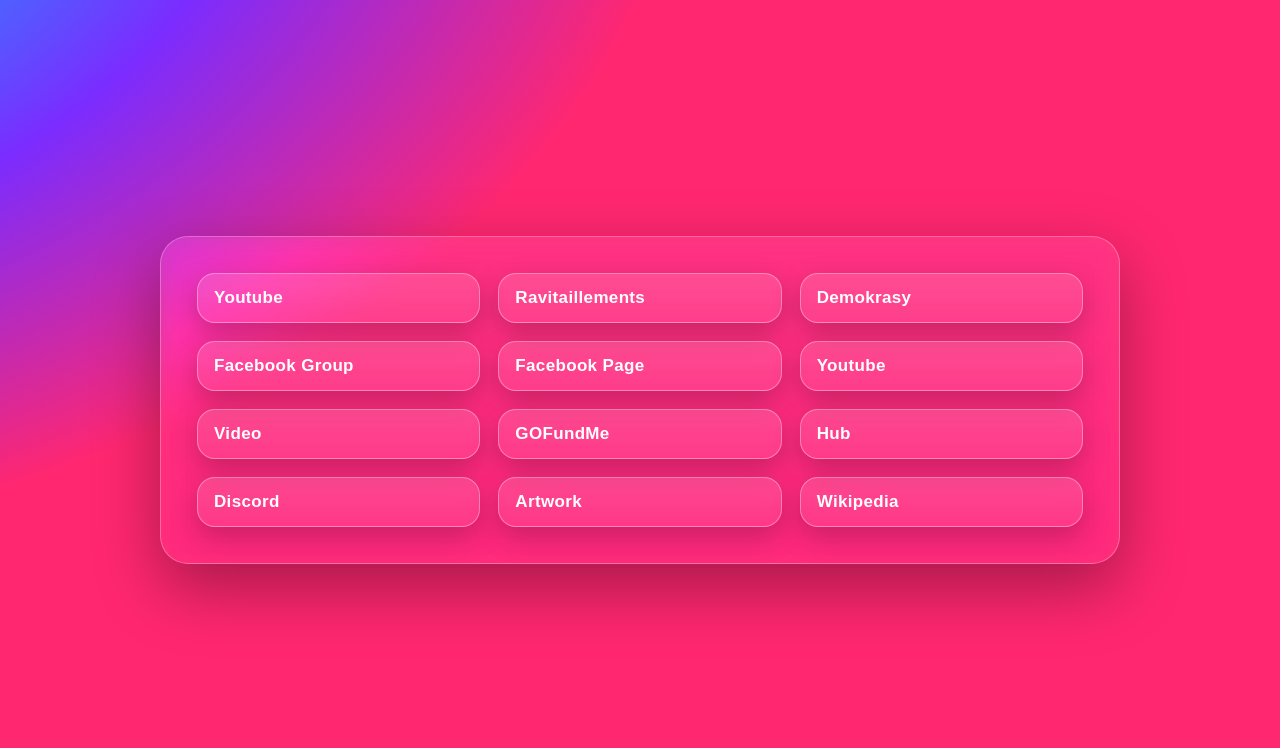
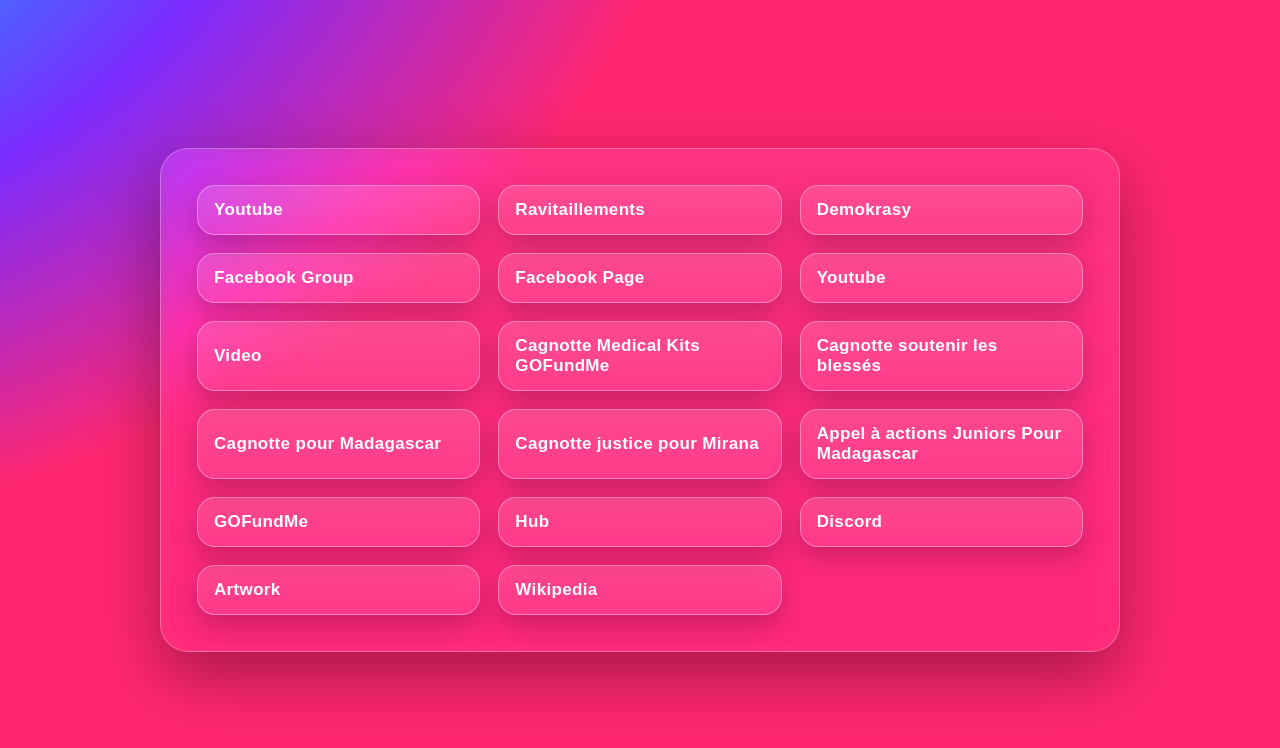
Before and after one commit to tenshotenki/25Y8AC25, a plain HTML site: page index.html in a window 1280 px wide. Drawn offline with Linux system fonts and the light colour scheme.

Commit message:
Update index.html

```diff
--- a/index.html
+++ b/index.html
@@ -134,6 +134,11 @@
       { label: "Facebook Page", url: "https://www.facebook.com/profile.php?id=61581175712529" },
       { label: "Youtube", url: "https://tenshotenki.github.io/25Y9AC25/" },
       { label: "Video", url: "https://tenshotenki.github.io/25Y9AC25/" },
+      { label: "Cagnotte Medical Kits GOFundMe", url: "https://www.gofundme.com/f/shielding-youth-voices-safety-medical-kits-for-madagascar" },
+      { label: "Cagnotte soutenir les blessés", url: "https://www.leetchi.com/fr/c/soutenir-les-blesser-malagasy-manifestation-du-25-sept-2025-2550695" },
+      { label: "Cagnotte pour Madagascar", url: "https://www.leetchi.com/fr/c/pour-la-culture-1482531" },
+      { label: "Cagnotte justice pour Mirana", url: "https://www.leetchi.com/fr/c/justice-pour-mirana-1664482" },
+      { label: "Appel à actions Juniors Pour Madagascar", url: "https://form.typeform.com/to/NLYK1Z4z" },
       { label: "GOFundMe", url: "https://www.gofundme.com/f/shielding-youth-voices-safety-medical-kits-for-madagascar" },
       { label: "Hub", url: "https://genz.mg/" },
       { label: "Discord", url: "https://discord.gg/F4QSeunRsz" },
```
